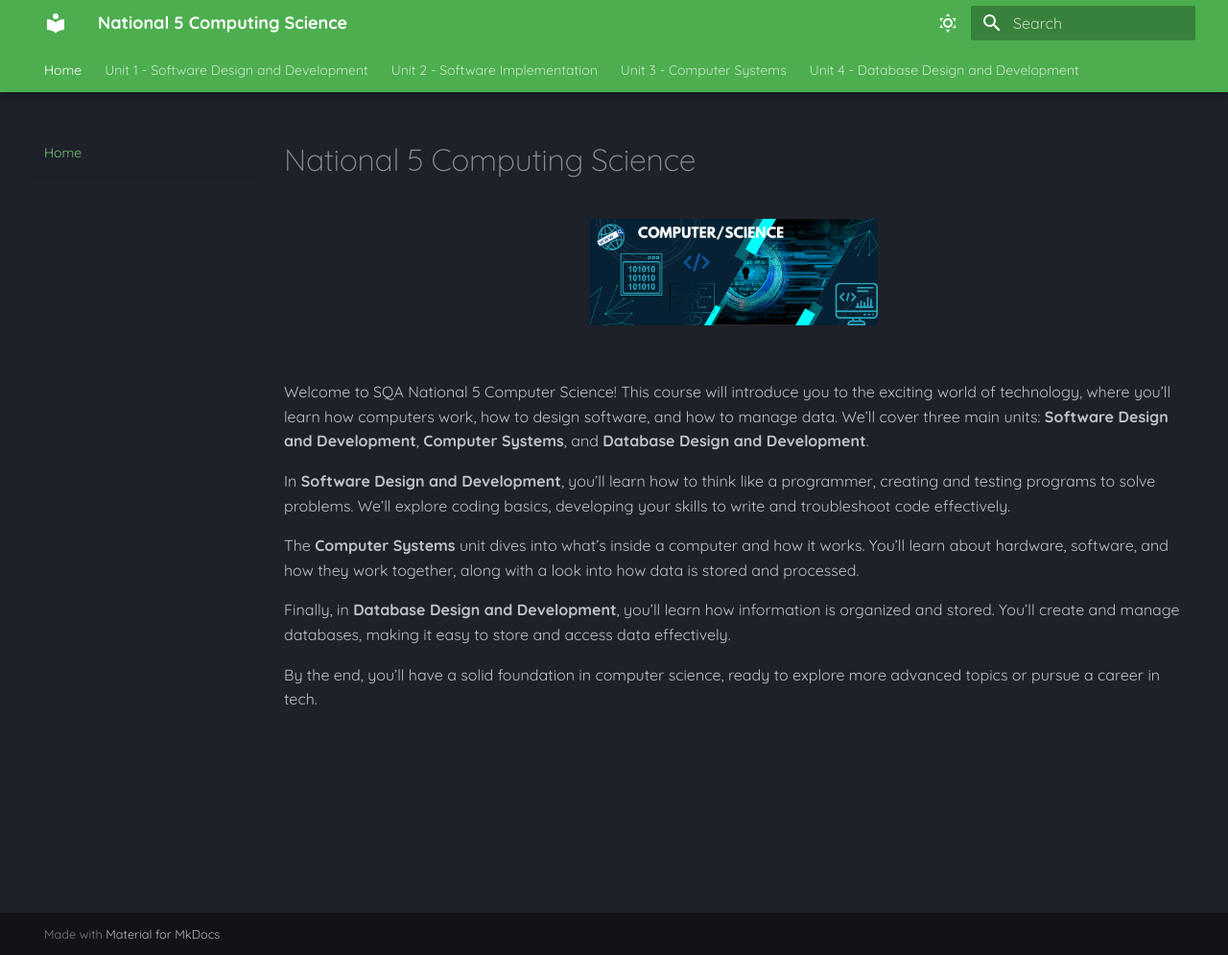
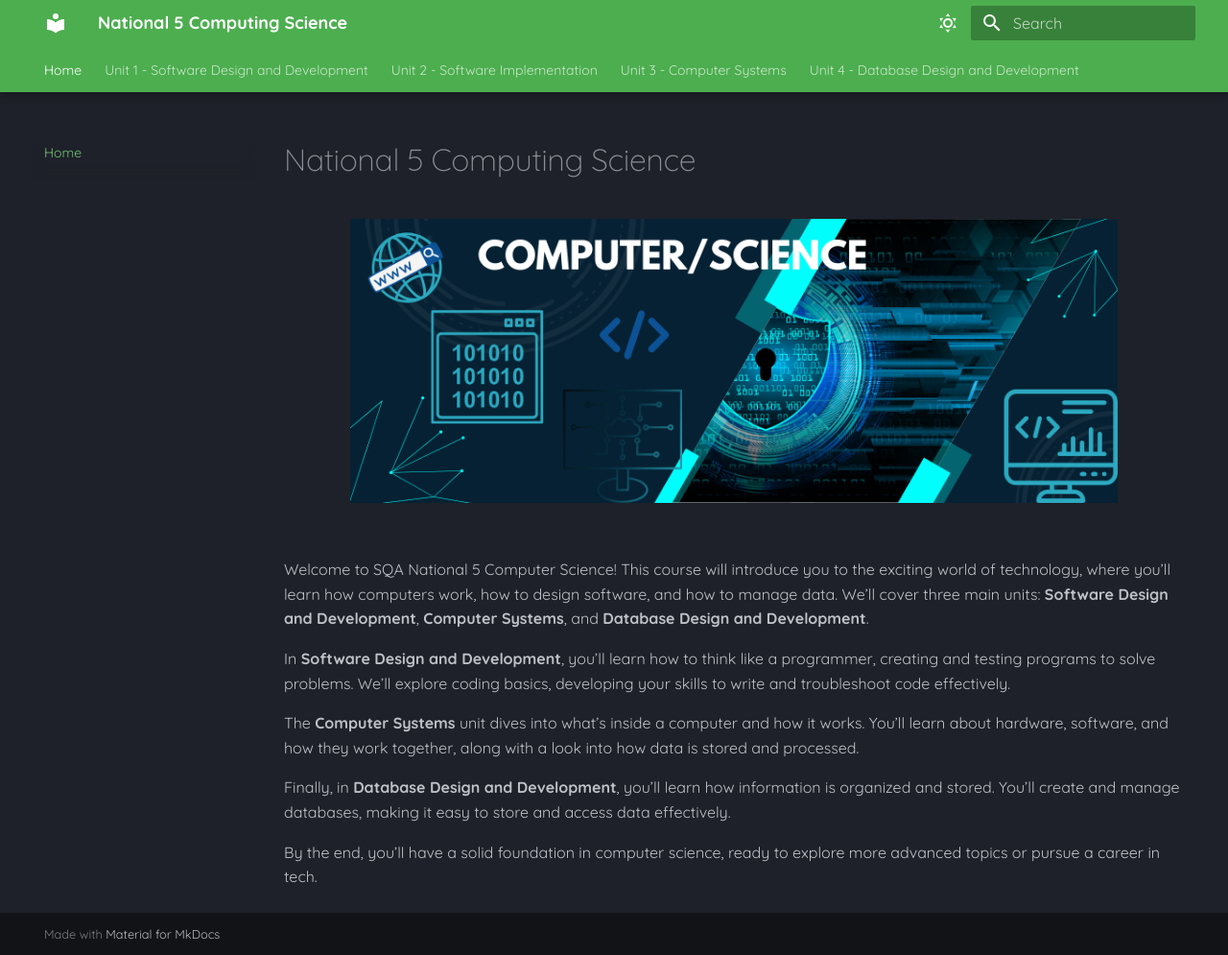
Before and after one commit to Mr-Wood-CS/National-5-Computing-Science-Markdown-Files, an MkDocs documentation site: the page built from docs/index.md, in a window 1280 px wide and 995 px high. Shown: the whole window at 96% size. Built offline with MkDocs 1.6.1 and Material for MkDocs 9.7.7, drawn with Linux system fonts in a browser that asks for light colours.

Commit message:
Update index.md

```diff
--- a/docs/index.md
+++ b/docs/index.md
@@ -1,7 +1,7 @@
 # National 5 Computing Science
 
 <figure markdown="span">
-  ![Image title](./Images/ComputerScience.png){ width="300" }
+  ![Image title](./Images/ComputerScience.png){ width="800" }
   <figcaption></figcaption>
 </figure>
 
```
